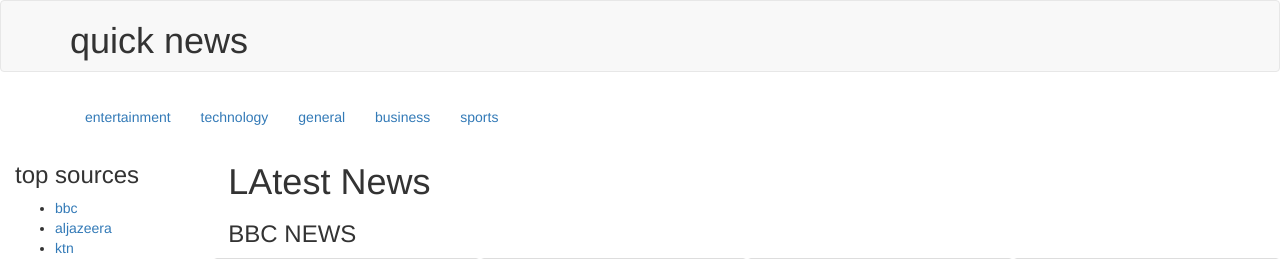
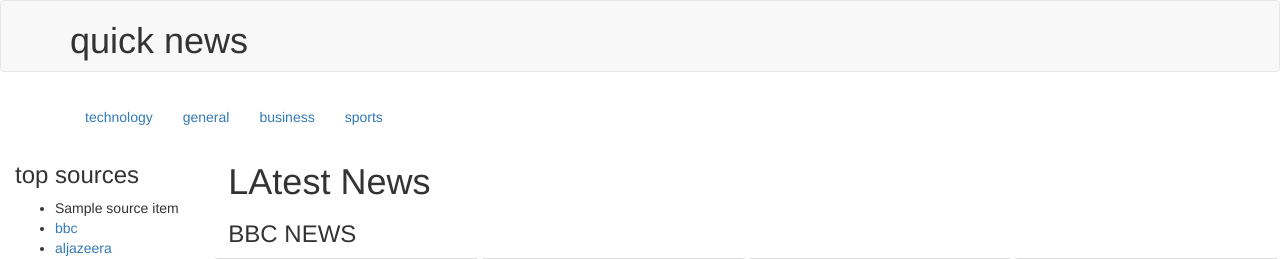
Before and after one commit to DavidNjoroge/quick-news, a Flask app: template app/templates/index.html in a window 1280 px wide. Shown: the top 259 px of the page. Run offline with Flask 2, Linux system fonts and the light colour scheme; the template is opened without the code that fills it: most values are stand-ins (such as "Sample title", 1, 10 or a date in 2020); some libraries are stand-ins or nearby versions.

Commit message:
add source api

```diff
--- a/app/templates/index.html
+++ b/app/templates/index.html
@@ -19,7 +19,8 @@
   </nav>
   <div class="container">
     <ul class="nav navbar-nav">
-      <li><a href="#">entertainment</a></li>
+
+
       <li><a href="#">technology</a></li>
       <li><a href="#">general</a></li>
       <li><a href="#">business</a></li>
@@ -34,6 +35,10 @@
       <div class="col-md-2">
         <h3>top sources</h3>
         <ul>
+          {% for source_item in sources %}
+          <li>{{ source_item.name}}</li>
+          {% endfor %}
+
           <li><a href="#">bbc</a></li>
           <li><a href="#">aljazeera</a></li>
           <li><a href="#">ktn</a></li>
--- a/app/views.py
+++ b/app/views.py
@@ -13,7 +13,7 @@ def index():
     print(sources)
 
     title='Home - Where you can find all your latest news in one website'
-    return render_template('index.html' ,title=title)
+    return render_template('index.html' ,title=title,sources=sources)
 
 @app.route('/source/<source_name>')
 def source(source_name):
```
